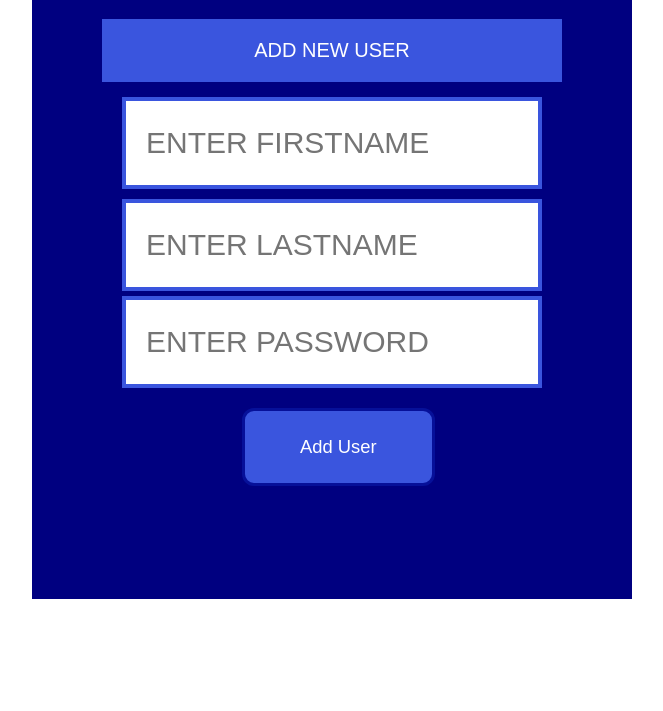
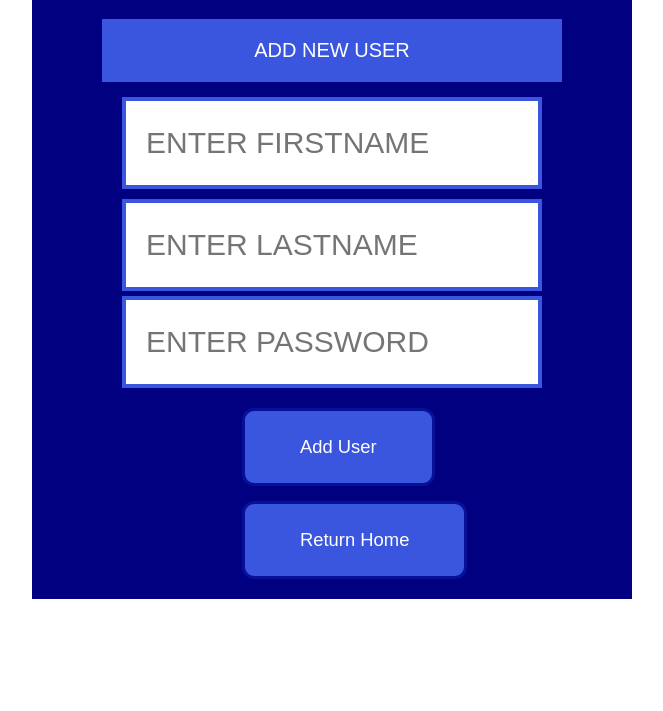
Before and after one commit to JordonRob/Spring21-POS, a PHP site: page /add_user.php in a window 1280 px wide. Shown: the part 113-824 px from the top of the page, without its empty margins (308-971 px from the left). Run offline with PHP 8.4, Linux system fonts and the light colour scheme.

Commit message:
Update add_user.php

```diff
--- a/Client/add_user.php
+++ b/Client/add_user.php
@@ -77,6 +77,11 @@ if ($_SERVER["REQUEST_METHOD"] == "POST") {
             <p class="help-block"><?php echo $result ?></p>
         </form>
 
+        <form method = "POST" action = "index.php">
+            <div class="center">
+                <input type = "submit" class = "button" id="returnbtn" value = "Return Home">
+            </div>
+        </form>
 
     </div>
 
```
